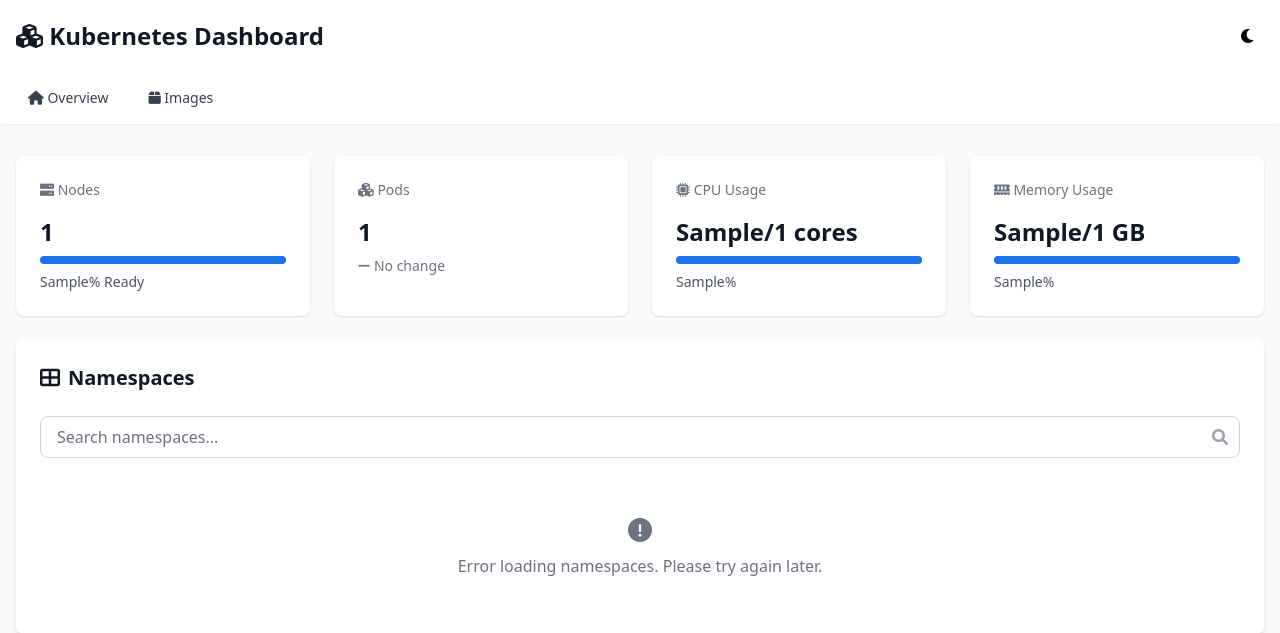
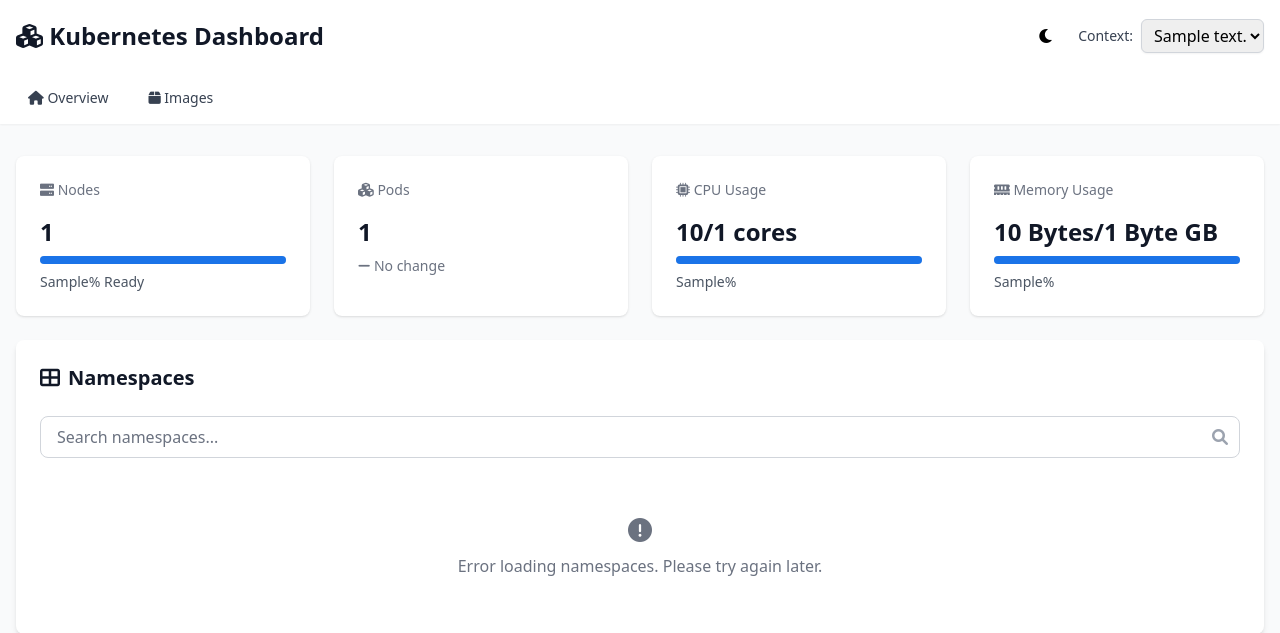
Before and after one commit to ViralOne/pyk, a Python web app: template templates/dashboard.html in a window 1280 px wide. Shown: the top 633 px of the page. Run offline with Jinja, Linux system fonts and the light colour scheme; the template is opened without the code that fills it: most values are stand-ins (such as "Sample title", 1, 10 or a date in 2020); some libraries are stand-ins or nearby versions.

Commit message:
poc show k8s contexts

```diff
--- a/templates/base.html
+++ b/templates/base.html
@@ -6,7 +6,7 @@
     <script src="https://cdn.tailwindcss.com"></script>
     <link rel="stylesheet" href="https://cdnjs.cloudflare.com/ajax/libs/font-awesome/6.0.0/css/all.min.css">
     <script src="https://code.jquery.com/jquery-3.6.0.min.js"></script>
-    <script>
+        <script>
         tailwind.config = {
             darkMode: 'class',
             theme: {
@@ -30,10 +30,20 @@
                 <i class="fas fa-cubes"></i> Kubernetes Dashboard
             </h1>
             <div class="flex items-center gap-4">
-                <button id="themeSwitch" class="p-2 rounded-lg hover:bg-gray-100 dark:hover:bg-gray-700">
+                <button id="themeSwitch"
+                        aria-label="Toggle dark mode"
+                        class="p-2 rounded-lg hover:bg-gray-100 dark:hover:bg-gray-700">
                     <i class="fas fa-moon dark:hidden"></i>
                     <i class="fas fa-sun hidden dark:block text-yellow-400"></i>
                 </button>
+                <div class="context-selector flex items-center space-x-2">
+                    <label for="k8s-context" class="text-sm font-medium text-gray-700 dark:text-gray-300">Context:</label>
+                    <select id="k8s-context" onchange="changeContext()" class="pl-2 py-1 border border-gray-300 dark:border-gray-700 rounded-md shadow-sm focus:outline-none focus:ring focus:ring-primary-200">
+                        {% for context in contexts %}
+                        <option value="{{ context }}">{{ context }}</option>
+                        {% endfor %}
+                    </select>
+                </div>
             </div>
         </div>
     </div>
@@ -59,7 +69,7 @@
                         <i class="fas fa-server"></i> Nodes
                     </h3>
                 </div>
-                <div class="text-2xl font-semibold text-gray-900 dark:text-white mb-2">{{ node_count }}</div>
+                <div class="text-2xl font-semibold text-gray-900 dark:text-white mb-2">{{ node_count|default(0) }}</div>
                 <div class="w-full bg-gray-200 dark:bg-gray-700 rounded-full h-2">
                     <div class="bg-primary rounded-full h-2" style="width: {{ node_usage }}%"></div>
                 </div>
@@ -72,7 +82,7 @@
                         <i class="fas fa-cubes"></i> Pods
                     </h3>
                 </div>
-                <div class="text-2xl font-semibold text-gray-900 dark:text-white mb-2">{{ pod_count }}</div>
+                <div class="text-2xl font-semibold text-gray-900 dark:text-white mb-2">{{ pod_count|default(0) }}</div>
                 {% if pod_growth > 0 %}
                 <div class="text-success text-sm">
                     <i class="fas fa-arrow-up"></i> {{ pod_growth }}% from last hour
@@ -94,7 +104,7 @@
                         <i class="fas fa-microchip"></i> CPU Usage
                     </h3>
                 </div>
-                <div class="text-2xl font-semibold text-gray-900 dark:text-white mb-2">{{ used_cpu }}/{{ total_cpu }} cores</div>
+                <div class="text-2xl font-semibold text-gray-900 dark:text-white mb-2">{{ used_cpu|default(0)|round(1) }}/{{ total_cpu|default(0)|round(1) }} cores</div>
                 <div class="w-full bg-gray-200 dark:bg-gray-700 rounded-full h-2">
                     <div class="bg-primary rounded-full h-2" style="width: {{ cpu_usage }}%"></div>
                 </div>
@@ -107,7 +117,7 @@
                         <i class="fas fa-memory"></i> Memory Usage
                     </h3>
                 </div>
-                <div class="text-2xl font-semibold text-gray-900 dark:text-white mb-2">{{ used_memory }}/{{ total_memory }} GB</div>
+                <div class="text-2xl font-semibold text-gray-900 dark:text-white mb-2">{{ used_memory|default(0)|filesizeformat }}/{{ total_memory|default(0)|filesizeformat }} GB</div>
                 <div class="w-full bg-gray-200 dark:bg-gray-700 rounded-full h-2">
                     <div class="bg-primary rounded-full h-2" style="width: {{ memory_usage }}%"></div>
                 </div>
@@ -139,6 +149,39 @@
                 }
             });
         });
+        document.addEventListener('DOMContentLoaded', function() {
+        fetchContexts();
+    });
+
+    function fetchContexts() {
+        fetch('/api/get-contexts')
+            .then(response => response.json())
+            .then(data => {
+                const contextSelect = document.getElementById('k8s-context');
+                contextSelect.innerHTML = ''; // Clear existing options
+                data.contexts.forEach(context => {
+                    const option = document.createElement('option');
+                    option.value = context;
+                    option.textContent = context;
+                    contextSelect.appendChild(option);
+                });
+            })
+            .catch(error => console.error('Error fetching contexts:', error));
+    }
+
+    function changeContext() {
+        const selectedContext = document.getElementById('k8s-context').value;
+        fetch(`/api/set-context/${selectedContext}`, { method: 'POST' })
+            .then(response => response.json())
+            .then(data => {
+                if (data.success) {
+                    location.reload();
+                } else {
+                    alert('Failed to change context');
+                }
+            })
+            .catch(error => console.error('Error changing context:', error));
+    }
     </script>
 </body>
 </html>
--- a/templates/dashboard.html
+++ b/templates/dashboard.html
@@ -3,7 +3,6 @@
 {% block title %}Kubernetes Dashboard{% endblock %}
 
 {% block extra_head %}
-<link rel="stylesheet" href="{{ url_for('static', filename='css/dashboard.css') }}">
 <link rel="stylesheet" href="https://cdnjs.cloudflare.com/ajax/libs/tailwindcss/2.2.19/tailwind.min.css" />
 {% endblock %}
 
```
Also changed, not shown: routes/api.py (+20 -7 lines).
